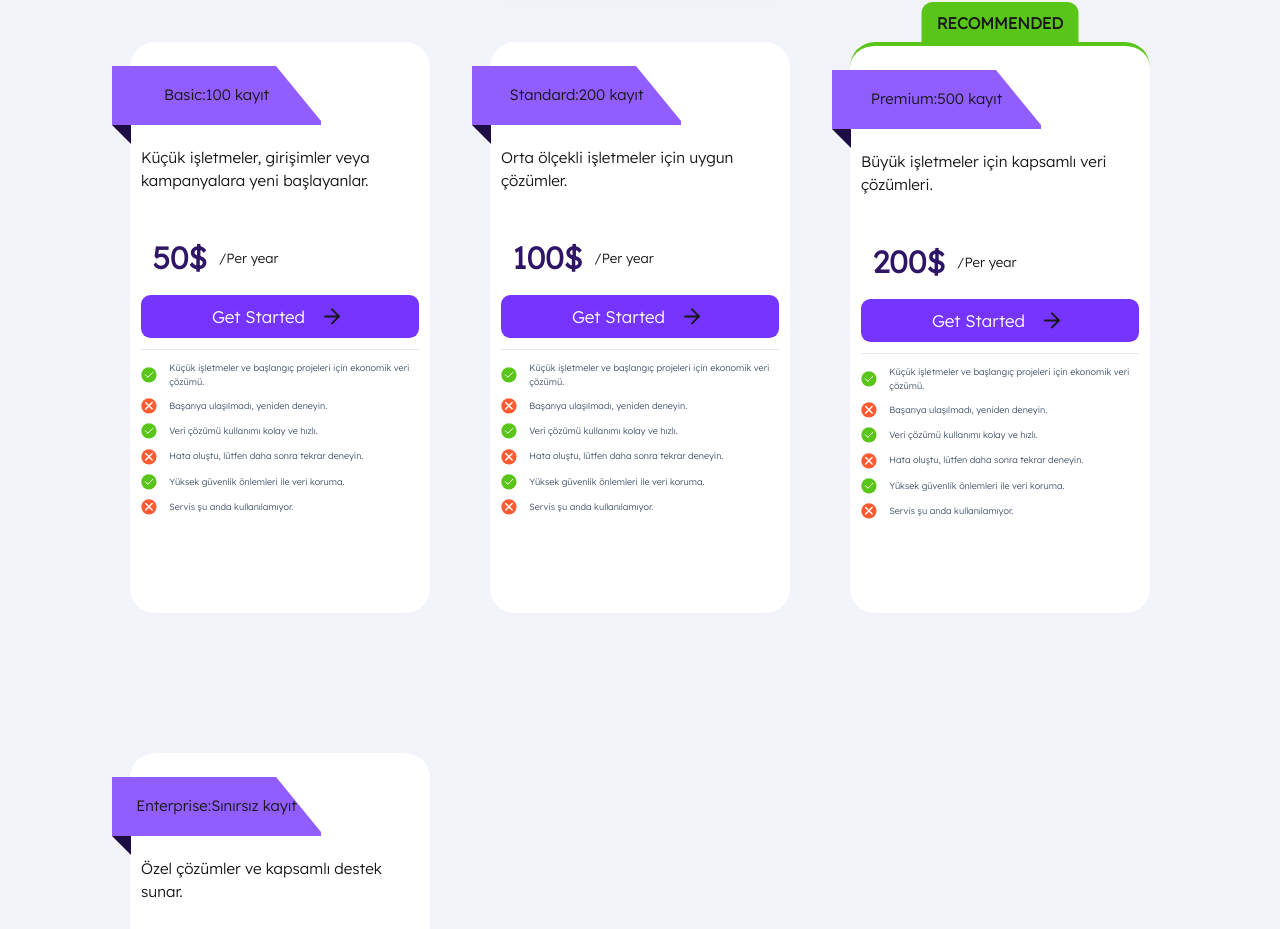
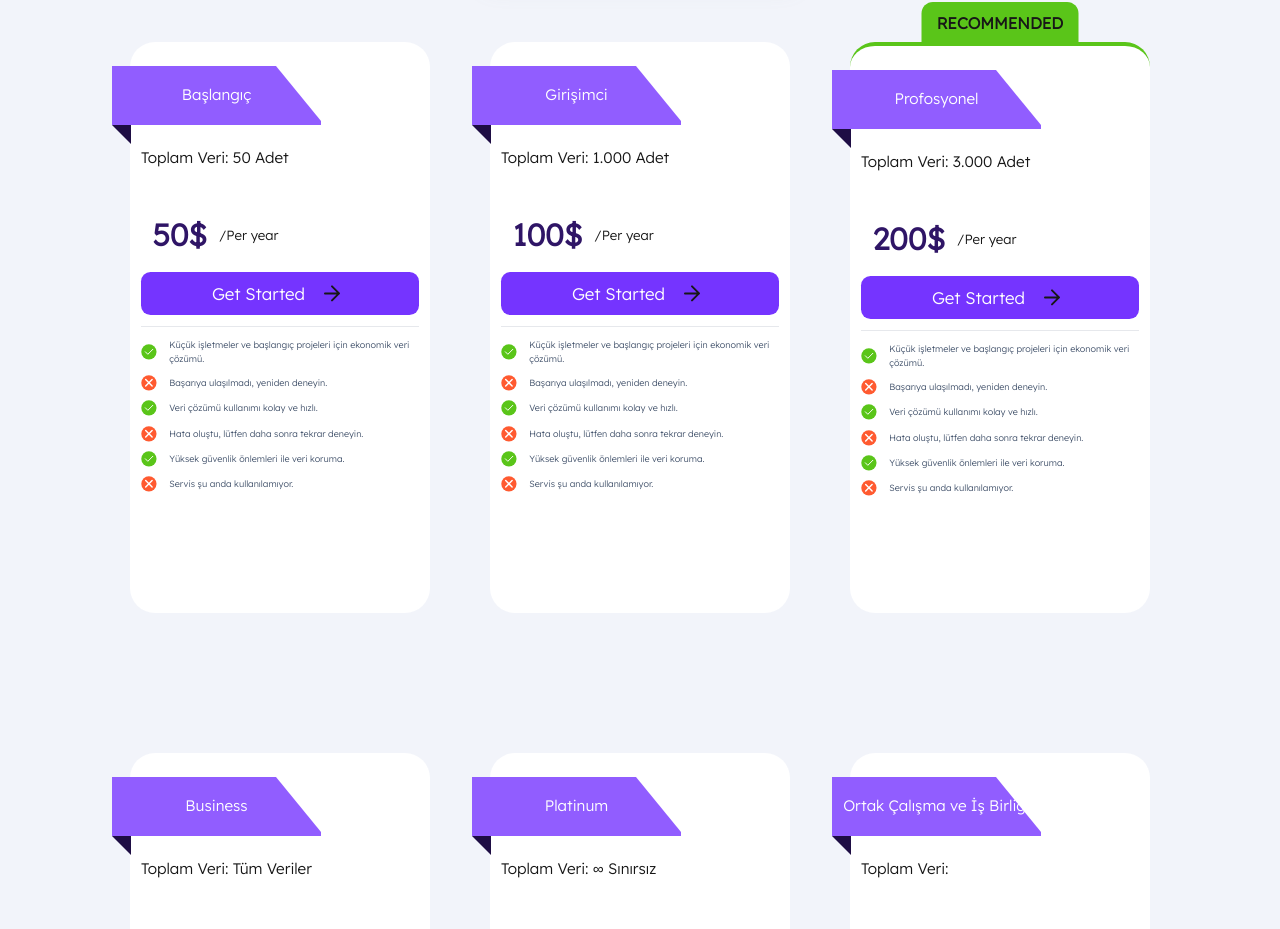
Before and after one commit to Medyanes-360/big-data-sale, a Next.js app: page / in a window 1280 px wide. Shown: the part 1884-2813 px from the top of the page. Built offline with nearby package versions, Linux system fonts and the light colour scheme.

Commit message:
totaldata and text-fix

```diff
--- a/components/home/sectionPackages/index.jsx
+++ b/components/home/sectionPackages/index.jsx
@@ -5,30 +5,38 @@ import Card from "../../../globalElements/Card";
 const SectionPackages = () => {
   const cardData = [
     {
-      packageName: "Basic:100 kayıt",
-      description:
-        "Küçük işletmeler, girişimler veya kampanyalara yeni başlayanlar.",
+      packageName: "Başlangıç",
+      totalData: "50 Adet",
       price: "50$",
       frequency: "/Per year",
     },
     {
-      packageName: "Standard:200 kayıt",
-      description: "Orta ölçekli işletmeler için uygun çözümler.",
+      packageName: "Girişimci",
+      totalData: "1.000 Adet",
       price: "100$",
       frequency: "/Per year",
     },
     {
-      packageName: "Premium:500 kayıt",
-      description: "Büyük işletmeler için kapsamlı veri çözümleri.",
+      packageName: "Profosyonel",
+      totalData: "3.000 Adet",
       price: "200$",
       frequency: "/Per year",
       recommended: true, // Önerilen paketi işaretlemek için
     },
     {
-      packageName: "Enterprise:Sınırsız kayıt",
-      description: "Özel çözümler ve kapsamlı destek sunar.",
+      packageName: "Business",
+      totalData: "Tüm Veriler",
       price: "500$",
       frequency: "/Per year",
+    },
+    {
+      packageName: "Platinum",
+      totalData: "∞ Sınırsız",
+      price: "500$",
+      frequency: "/Per year",
+    },
+    {
+      packageName: "Ortak Çalışma ve İş Birliği",
     },
   ];
 
@@ -69,7 +77,7 @@ const SectionPackages = () => {
                 <Card
                   key={index}
                   packageName={data.packageName}
-                  description={data.description}
+                  totalData={data.totalData}
                   price={data.price}
                   frequency={data.frequency}
                   recommendBorder={data.recommended}
--- a/globalElements/Card/index.jsx
+++ b/globalElements/Card/index.jsx
@@ -16,7 +16,7 @@ const CardRecommend = () => (
 
 const Card = ({
   packageName,
-  description,
+  totalData,
   price,
   frequency,
   recommendBorder,
@@ -29,11 +29,16 @@ const Card = ({
     {recommendBorder && <CardRecommend />}
 
     <CardBrand>
-      <span className="text-[15px] font-Inter font-medium">{packageName}</span>
+      <span
+        className="text-[15.24px] text-white font-Inter font-medium"
+        style={{ color: "white" }}
+      >
+        {packageName}
+      </span>
     </CardBrand>
 
     <div className="text-cardTextColor1 mb-[40px] mt-[22px] font-lexend font-medium text-[15.25px] leading-[22.86px]">
-      {description}
+      Toplam Veri: {totalData}
     </div>
 
     <div className="mx-[11.43px] mb-[11px] flex items-center space-x-3">
@@ -49,7 +54,7 @@ const Card = ({
       <span className="text-card-textColor text-[16.9px] font-lexend leading-[43px] font-medium">
         Get Started
       </span>
-      <Icons.ArrowRight color="#FFFFFF" />
+      <Icons.ArrowRight color="#FFF" />
     </ButtonComponent>
 
     <div className="my-[11.45px] bg-card-cardLineBackground h-[0.5px] w-full"></div>
--- a/public/assets/icons/Icons.jsx
+++ b/public/assets/icons/Icons.jsx
@@ -1,5 +1,4 @@
 export default class Icons {
-
   static ArrowRight({ className }) {
     // Default beyaz
     return (
@@ -8,12 +7,12 @@ export default class Icons {
         width="32"
         height="41"
         viewBox="0 0 32 41"
-        fill="none"
+        fill="#fff"
         xmlns="http://www.w3.org/2000/svg"
       >
         <path
           d="M9 20.377H23M23 20.377L16 13.377M23 20.377L16 27.377"
-          stroke="currentColor"
+          stroke="#fff"
           strokeWidth="2"
           strokeLinecap="round"
           strokeLinejoin="round"
@@ -180,7 +179,8 @@ export default class Icons {
               transform="translate(0 0.0219727)"
             />
           </clipPath>
-        </defs>,
+        </defs>
+        ,
       </svg>
     );
   }
```
Lines whose indentation alone changed are shown as unchanged.
